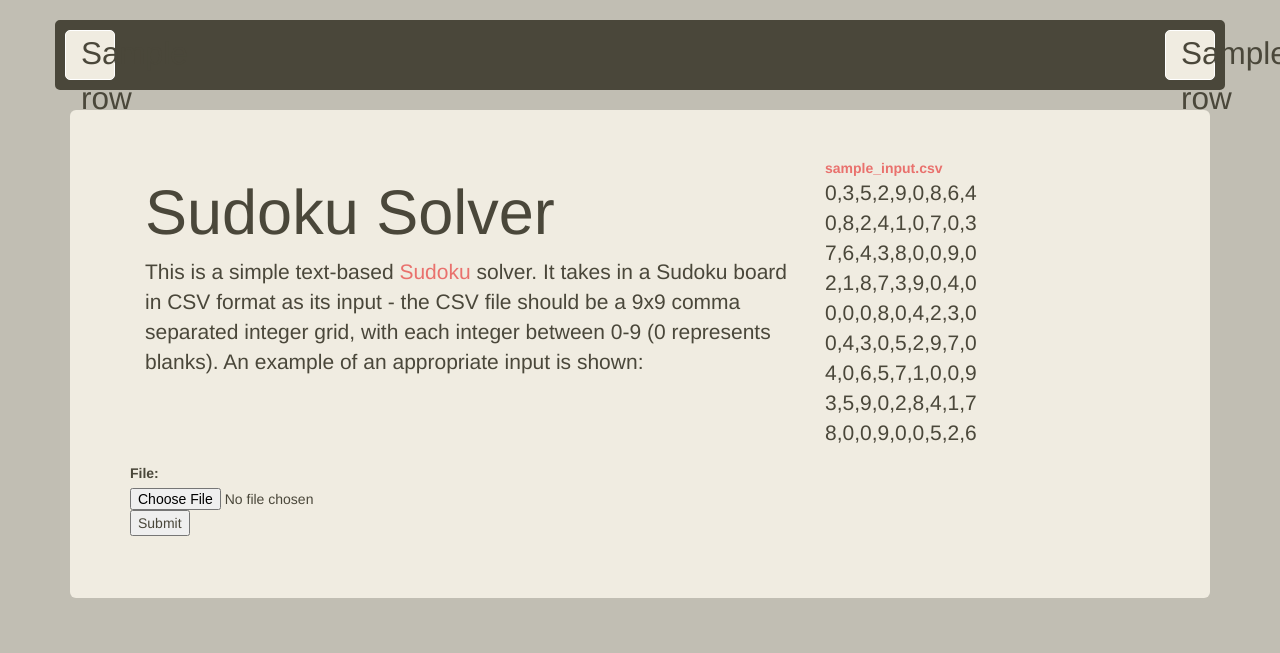
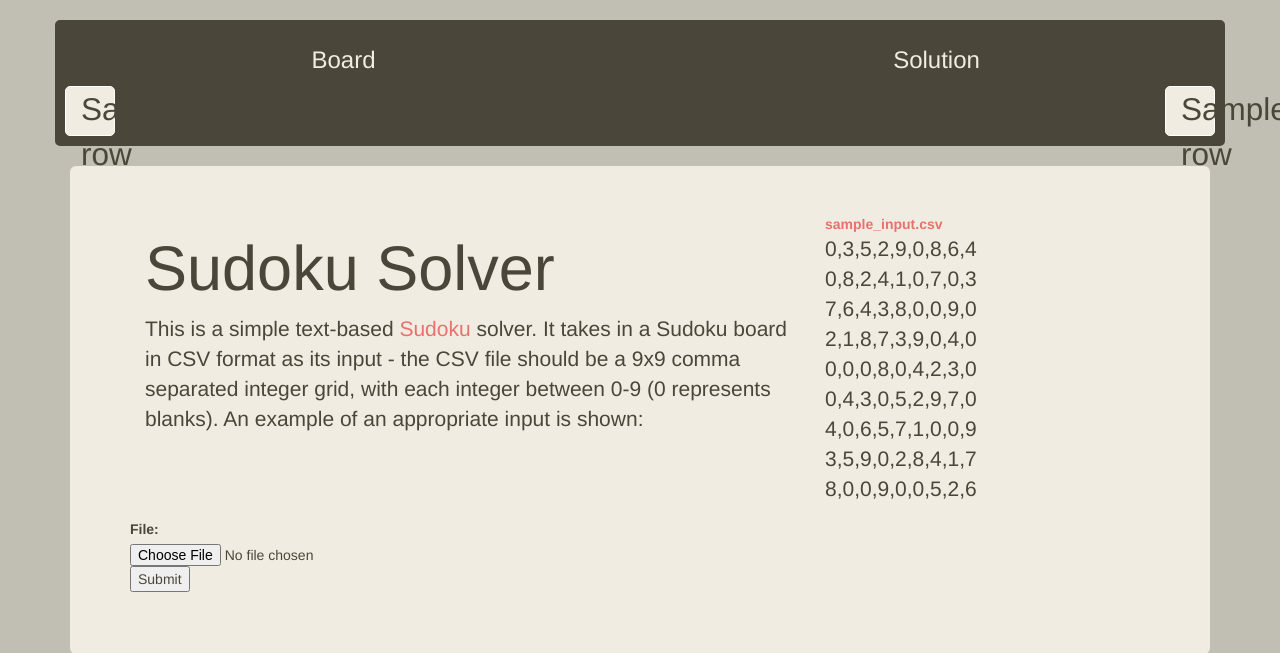
Before and after one commit to hyperbit/sudoku-solver-app, a Django app: template sudoku/templates/sudoku/index.html in a window 1280 px wide. Shown: the part 50-703 px from the top of the page. Run offline with Django 3.2, Linux system fonts and the light colour scheme; tables that the repository leaves empty hold one stand-in row (values such as "Sample post"); the template is opened without the code that fills it: values that come from a table or form of the project are taken from there, most other values are stand-ins (such as "Sample title", 1, 10 or a date in 2020); some libraries are stand-ins or nearby versions.

Commit message:
added Board and Solution labels

```diff
--- a/sudoku/static/sudoku/css/style.css
+++ b/sudoku/static/sudoku/css/style.css
@@ -26,6 +26,7 @@
 }
 
 .sudoku {
+  color: #F0ECE1;
   border-radius: 5px;
   border: #4A473A solid 2px;
   background-color: #4A473A;
--- a/sudoku/templates/sudoku/index.html
+++ b/sudoku/templates/sudoku/index.html
@@ -8,6 +8,16 @@
 
 {% if solution and solution != -1 %}
 <div class="sudoku row">
+
+  <div class="row" align="middle">
+    <div class="col-md-6">
+      <h3>Board</h3>
+    </div>
+    <div class="col-md-6">
+      <h3>Solution</h3>
+    </div>
+  </div>
+
   <div class="col-md-12">
 
 
```
